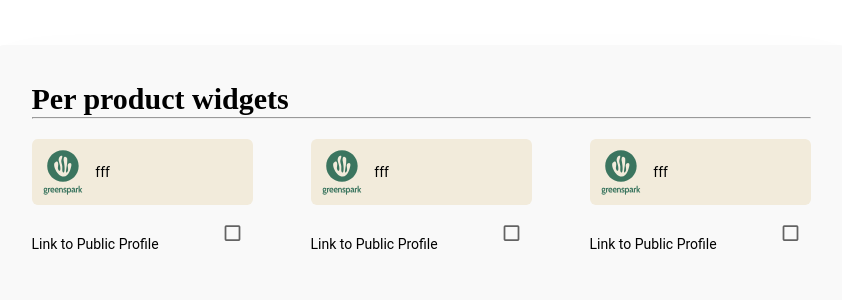
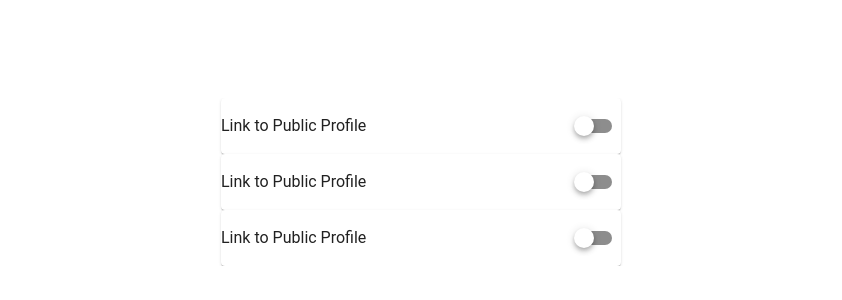
Before and after one commit to HLN177/gpk-frontend, a Vue app: page / in a window 1280 px wide. Shown: the part 218-518 px from the top of the page, without its empty margins (219-1061 px from the left). Built offline with nearby package versions, Linux system fonts and the light colour scheme.

Commit message:
feat: vuetify investigation

```diff
--- a/package.json
+++ b/package.json
@@ -22,6 +22,8 @@
     "eslint": "^9.16.0",
     "eslint-plugin-format": "^0.1.3",
     "less": "^4.2.1",
+    "sass": "^1.83.0",
+    "sass-loader": "^16.0.4",
     "typescript": "~5.6.2",
     "unplugin-auto-import": "^0.19.0",
     "vite": "^6.0.1",
--- a/src/App.vue
+++ b/src/App.vue
@@ -1,18 +1,14 @@
 <script setup lang="ts">
-import ProductWidgetsPage from './pages/ProductWidgetsPage.vue';
+import ProductPage from './pages/ProductPage.vue';
 </script>
 
 <template>
-  <div class="container">
-    <ProductWidgetsPage />
-  </div>
+  <v-app>
+    <v-main>
+      <ProductPage />
+    </v-main>
+  </v-app>
 </template>
 
 <style lang="less" scoped>
-.container {
-  height: 100%;
-  display: flex;
-  justify-content: center;
-  align-items: center;
-}
 </style>
--- a/src/assets/main.less
+++ b/src/assets/main.less
@@ -1,7 +1,2 @@
-@import './base.less';
+// @import './base.less';
 @import './scrollbar.less';
-
-#app {
-  width: 100%;
-  height: 100%;
-}
--- a/src/components/ProductWidget.vue
+++ b/src/components/ProductWidget.vue
@@ -1,60 +1,46 @@
 <script setup lang="ts">
 import { i18t } from '@/shared/i18n/i18n';
 
-interface Props {
-  title?: string
-  showIcon?: boolean
-}
+// interface Props {
+//   title?: string
+//   showIcon?: boolean
+// }
 
-const props = withDefaults(
-  defineProps<Props>(),
-  {
-    showIcon: false
-  }
-);
+// const props = withDefaults(
+//   defineProps<Props>(),
+//   {
+//     showIcon: false
+//   }
+// );
 </script>
 
 <template>
-  <div class="widgets">
-    <div class="badge">
-      <img class="logo" src="@/assets/img/logo-g.svg" alt="Logo">
-      <div>fff</div>
-    </div>
-    <div class="row">
-      <div class="row-label">
-        {{ i18t('link_to_public_profile') }}
-      </div>
-      <v-checkbox />
-    </div>
-  </div>
+  <v-card
+    class="mx-auto"
+    width="400"
+  >
+    <v-row justify="space-between" align="center">
+      <v-col cols="6">
+        <v-input :hide-details="true">
+          {{ i18t('link_to_public_profile') }}
+        </v-input>
+      </v-col>
+      <v-col cols="2">
+        <v-switch color="green" :hide-details="true" />
+      </v-col>
+    </v-row>
+    <!-- <v-row justify="space-between" align="center">
+      <v-col cols="6">
+        <v-input>
+          {{ i18t('link_to_public_profile') }}
+        </v-input>
+      </v-col>
+      <v-col cols="2">
+        <v-switch />
+      </v-col>
+    </v-row> -->
+  </v-card>
 </template>
 
 <style lang="less" scoped>
-.widgets {
-  min-width: 221px;
-
-  .badge {
-    height: 66px;
-    margin-top: 20px;
-    padding: 10.3px 13.89px 10.3px 11.91px;
-    gap: 11.91px;
-    border-radius: 5.95px;
-    opacity: 0px;
-    background: #f2ebdb;
-
-    display: flex;
-    // justify-content: center;
-    align-items: center;
-    .logo {
-      width: 40px;
-      height: 45px;
-    }
-  }
-
-  .row {
-    display: flex;
-    justify-content: space-between;
-    align-items: center;
-  }
-}
 </style>
--- /dev/null
+++ b/src/pages/ProductPage.vue
@@ -0,0 +1,26 @@
+<script setup lang="ts">
+import ProductWidget from '@/components/ProductWidget.vue';
+import { useWidgetStore } from '@/stores/widget.store';
+import { storeToRefs } from 'pinia';
+
+const widgetStore = useWidgetStore();
+const { products } = storeToRefs(widgetStore);
+</script>
+
+<template>
+  <v-container class="fill-height">
+    <v-responsive
+      class="align-centerfill-height mx-auto"
+      max-width="900"
+    >
+      <ProductWidget
+        v-for="item in products"
+        :key="item.id"
+        class="card"
+      />
+    </v-responsive>
+  </v-container>
+</template>
+
+<style lang="less" scoped>
+</style>
```
Also changed, not shown: 1 other file (tests, documents, lock files or other folders).
